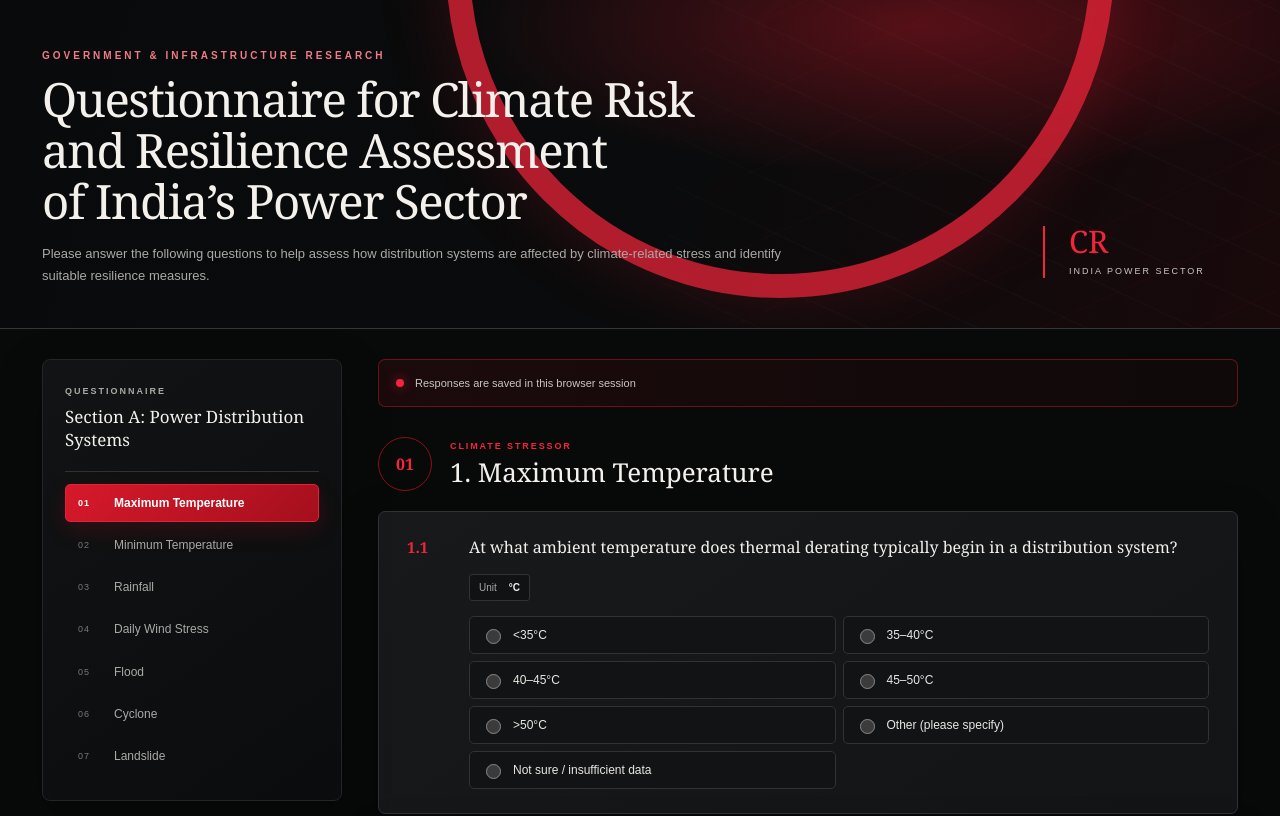
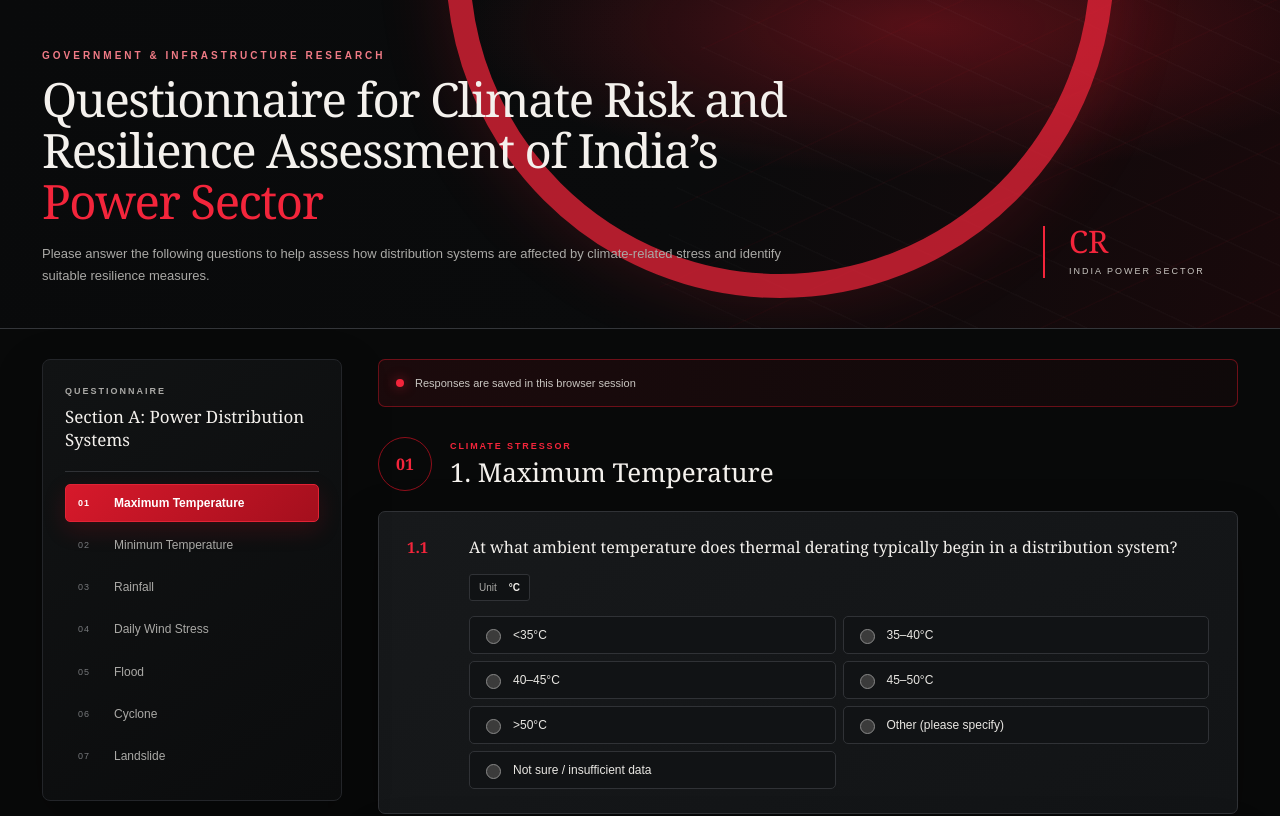
Before and after one commit to Malavikacpi/Project, a Next.js app: page / in a window 1280 px wide. Shown: the top 816 px of the page. Built offline with nearby package versions, Linux system fonts and the light colour scheme.

Commit message:
Accent Power Sector in questionnaire hero

```diff
--- a/components/QuestionnaireForm.tsx
+++ b/components/QuestionnaireForm.tsx
@@ -67,9 +67,10 @@ export default function QuestionnaireForm({ questionnaire }: { questionnaire: Qu
   const [activeSection, setActiveSection] = useState(0);
   const setAnswer = (name: string, value: string) => setAnswers((current) => ({ ...current, [name]: value }));
   const answered = useMemo(() => Object.values(answers).filter(Boolean).length, [answers]);
+  const [titleLead, titleTail = ""] = questionnaire.title.split("Power Sector");
 
   return <main>
-    <header className="hero"><div className="hero-inner"><div><p className="eyebrow">Government &amp; infrastructure research</p><h1>{questionnaire.title}</h1><p>{questionnaire.introduction}</p></div><div className="hero-mark" aria-hidden="true"><span>CR</span><small>India power sector</small></div></div></header>
+    <header className="hero"><div className="hero-inner"><div><p className="eyebrow">Government &amp; infrastructure research</p><h1>{titleLead}<span className="title-accent">Power Sector</span>{titleTail}</h1><p>{questionnaire.introduction}</p></div><div className="hero-mark" aria-hidden="true"><span>CR</span><small>India power sector</small></div></div></header>
     <div className="shell">
       <aside><div className="side-heading"><p>Questionnaire</p><strong>{questionnaire.sectionLabel}</strong></div><nav aria-label="Questionnaire sections">{questionnaire.sections.map((section, index) => <button className={index === activeSection ? "active" : ""} onClick={() => { setActiveSection(index); document.getElementById(`section-${section.number}`)?.scrollIntoView({ behavior: "smooth" }); }} key={section.number}><span>{section.number.padStart(2, "0")}</span>{section.title}</button>)}</nav></aside>
       <section className="content"><div className="toolbar"><div><span className="status-dot" /> Responses are saved in this browser session</div></div>
```
